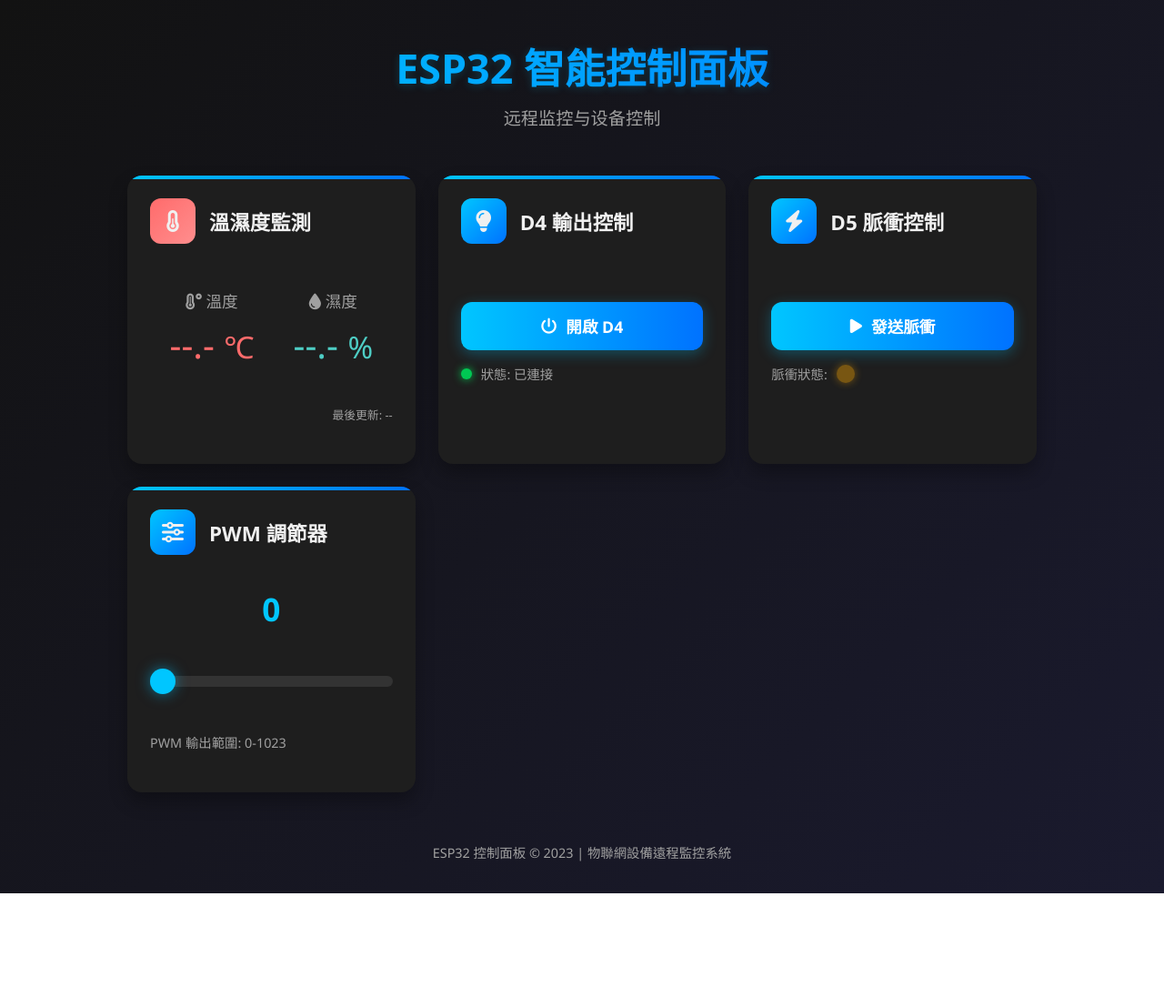
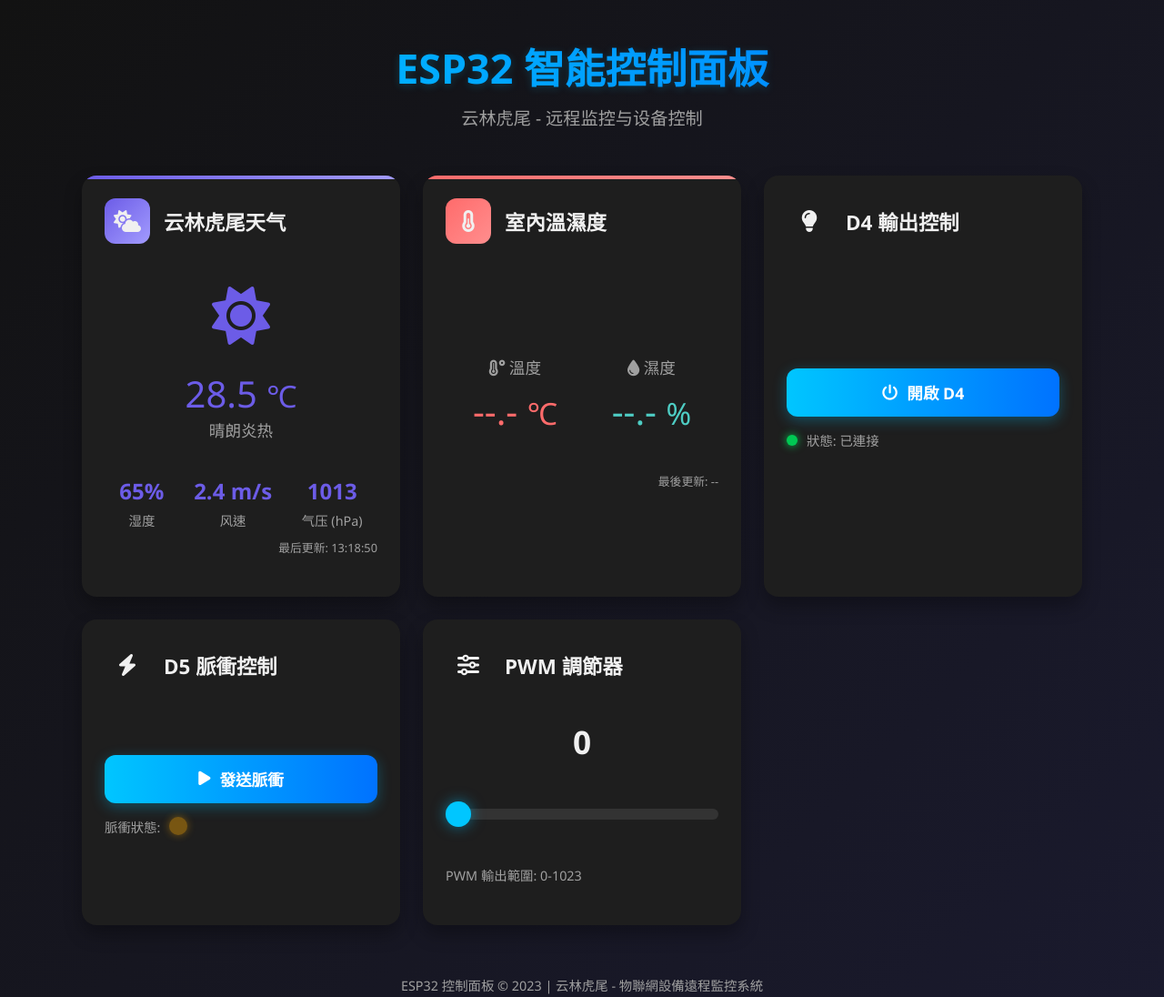
Before and after one commit to lizihong090/OF, a plain HTML site: page index.html in a window 1280 px wide. Shown: the top 1096 px of the page at 91% size. Before the commit the page ends 982 px from the top, so only its background shows below. Drawn offline with Linux system fonts and the light colour scheme; no server answers.

Commit message:
Update index.html

```diff
--- a/index.html
+++ b/index.html
@@ -3,7 +3,7 @@
 <head>
 <meta charset="UTF-8">
 <meta name="viewport" content="width=device-width, initial-scale=1.0">
-<title>ESP 控制面板</title>
+<title>ESP 控制面板 - 云林虎尾</title>
 <link rel="stylesheet" href="https://cdnjs.cloudflare.com/ajax/libs/font-awesome/6.4.0/css/all.min.css">
 <style>
   :root {
@@ -18,6 +18,7 @@
     --warning: #ffab00;
     --temp-color: #ff6b6b;
     --hum-color: #4ecdc4;
+    --weather-color: #6c5ce7;
     --border-radius: 16px;
     --transition: all 0.3s ease;
   }
@@ -42,7 +43,7 @@
 
   .container {
     width: 100%;
-    max-width: 1000px;
+    max-width: 1100px;
     margin: 0 auto;
   }
 
@@ -98,7 +99,14 @@
     left: 0;
     right: 0;
     height: 4px;
-    background: linear-gradient(to right, var(--primary), var(--secondary));
+  }
+
+  .weather-card::before {
+    background: linear-gradient(to right, var(--weather-color), #a29bfe);
+  }
+
+  .temp-card::before {
+    background: linear-gradient(to right, var(--temp-color), #ff8e8e);
   }
 
   .card-header {
@@ -110,13 +118,16 @@
   .card-icon {
     width: 50px;
     height: 50px;
-    background: linear-gradient(135deg, var(--primary), var(--secondary));
     border-radius: 12px;
     display: flex;
     align-items: center;
     justify-content: center;
     margin-right: 15px;
     font-size: 1.5rem;
+  }
+
+  .weather-card .card-icon {
+    background: linear-gradient(135deg, var(--weather-color), #a29bfe);
   }
 
   .temp-card .card-icon {
@@ -182,7 +193,6 @@
     font-size: 2.2rem;
     font-weight: 700;
     margin: 15px 0;
-    color: var(--primary);
   }
 
   .temp-value {
@@ -192,6 +202,11 @@
 
   .hum-value {
     color: var(--hum-color);
+    font-size: 2.5rem;
+  }
+
+  .weather-value {
+    color: var(--weather-color);
     font-size: 2.5rem;
   }
 
@@ -210,6 +225,42 @@
     font-size: 1.1rem;
     color: var(--text-secondary);
     margin-bottom: 8px;
+  }
+
+  .weather-info {
+    display: flex;
+    flex-direction: column;
+    align-items: center;
+    margin: 15px 0;
+  }
+
+  .weather-icon {
+    font-size: 4rem;
+    margin-bottom: 15px;
+    color: var(--weather-color);
+  }
+
+  .weather-details {
+    display: flex;
+    justify-content: space-around;
+    width: 100%;
+    margin-top: 15px;
+  }
+
+  .weather-detail {
+    text-align: center;
+  }
+
+  .weather-detail .value {
+    font-size: 1.5rem;
+    font-weight: 700;
+    color: var(--weather-color);
+    margin-bottom: 5px;
+  }
+
+  .weather-detail .label {
+    font-size: 0.9rem;
+    color: var(--text-secondary);
   }
 
   .slider {
@@ -303,7 +354,7 @@
       font-size: 2.2rem;
     }
 
-    .sensor-data {
+    .sensor-data, .weather-details {
       flex-direction: column;
     }
   }
@@ -313,15 +364,47 @@
   <div class="container">
     <header>
       <h1>ESP32 智能控制面板</h1>
-      <p class="subtitle">远程监控与设备控制</p>
+      <p class="subtitle">云林虎尾 - 远程监控与设备控制</p>
     </header>
 
     <div class="dashboard">
-      <!-- DHT22 溫濕度 - 放在第一格 -->
+      <!-- 云林虎尾天气信息 - 放在第一格 -->
+      <div class="card weather-card">
+        <div class="card-header">
+          <div class="card-icon"><i class="fas fa-cloud-sun"></i></div>
+          <h2 class="card-title">云林虎尾天气</h2>
+        </div>
+        <div class="control-group">
+          <div class="weather-info">
+            <div class="weather-icon">
+              <i class="fas fa-sun" id="weatherIcon"></i>
+            </div>
+            <div class="weather-value"><span id="weatherTemp">26.5</span> <small>℃</small></div>
+            <div class="sensor-label" id="weatherDesc">晴朗</div>
+          </div>
+          <div class="weather-details">
+            <div class="weather-detail">
+              <div class="value"><span id="weatherHumidity">65</span>%</div>
+              <div class="label">湿度</div>
+            </div>
+            <div class="weather-detail">
+              <div class="value"><span id="weatherWind">3.2</span> m/s</div>
+              <div class="label">风速</div>
+            </div>
+            <div class="weather-detail">
+              <div class="value" id="weatherPressure">1013</div>
+              <div class="label">气压 (hPa)</div>
+            </div>
+          </div>
+          <div class="last-update" id="weatherUpdate">最后更新: 刚刚</div>
+        </div>
+      </div>
+
+      <!-- DHT22 溫濕度 -->
       <div class="card temp-card">
         <div class="card-header">
           <div class="card-icon"><i class="fas fa-thermometer-half"></i></div>
-          <h2 class="card-title">溫濕度監測</h2>
+          <h2 class="card-title">室內溫濕度</h2>
         </div>
         <div class="control-group">
           <div class="sensor-data">
@@ -387,7 +470,7 @@
     </div>
 
     <footer>
-      <p>ESP32 控制面板 &copy; 2023 | 物聯網設備遠程監控系統</p>
+      <p>ESP32 控制面板 &copy; 2023 | 云林虎尾 - 物聯網設備遠程監控系統</p>
     </footer>
   </div>
 
@@ -419,10 +502,54 @@ const tempVal = document.getElementById("tempVal");
 const humVal = document.getElementById("humVal");
 const lastUpdate = document.getElementById("lastUpdate");
 
+// 天气元素
+const weatherTemp = document.getElementById("weatherTemp");
+const weatherHumidity = document.getElementById("weatherHumidity");
+const weatherWind = document.getElementById("weatherWind");
+const weatherPressure = document.getElementById("weatherPressure");
+const weatherDesc = document.getElementById("weatherDesc");
+const weatherIcon = document.getElementById("weatherIcon");
+const weatherUpdate = document.getElementById("weatherUpdate");
+
 // 時間格式化函數
 function formatTime(date) {
   return `${date.getHours().toString().padStart(2, '0')}:${date.getMinutes().toString().padStart(2, '0')}:${date.getSeconds().toString().padStart(2, '0')}`;
 }
+
+// 模拟天气数据更新（实际应用中应该使用天气API）
+function updateWeatherData() {
+  // 生成随机但合理的天气数据
+  const temp = (Math.random() * 10 + 20).toFixed(1); // 20-30度
+  const humidity = Math.floor(Math.random() * 30 + 60); // 60-90%
+  const wind = (Math.random() * 5).toFixed(1); // 0-5 m/s
+  const pressure = Math.floor(Math.random() * 20 + 1000); // 1000-1020 hPa
+
+  // 更新DOM
+  weatherTemp.textContent = temp;
+  weatherHumidity.textContent = humidity;
+  weatherWind.textContent = wind;
+  weatherPressure.textContent = pressure;
+
+  // 根据温度设置天气描述和图标
+  if (temp > 28) {
+    weatherDesc.textContent = "晴朗炎热";
+    weatherIcon.className = "fas fa-sun";
+  } else if (temp > 25) {
+    weatherDesc.textContent = "晴朗";
+    weatherIcon.className = "fas fa-cloud-sun";
+  } else {
+    weatherDesc.textContent = "多云";
+    weatherIcon.className = "fas fa-cloud";
+  }
+
+  weatherUpdate.textContent = `最后更新: ${formatTime(new Date())}`;
+
+  // 每5分钟更新一次天气数据
+  setTimeout(updateWeatherData, 300000);
+}
+
+// 初始化天气数据
+updateWeatherData();
 
 // 監聽 status
 onValue(statusRef, (snapshot) => {
```
